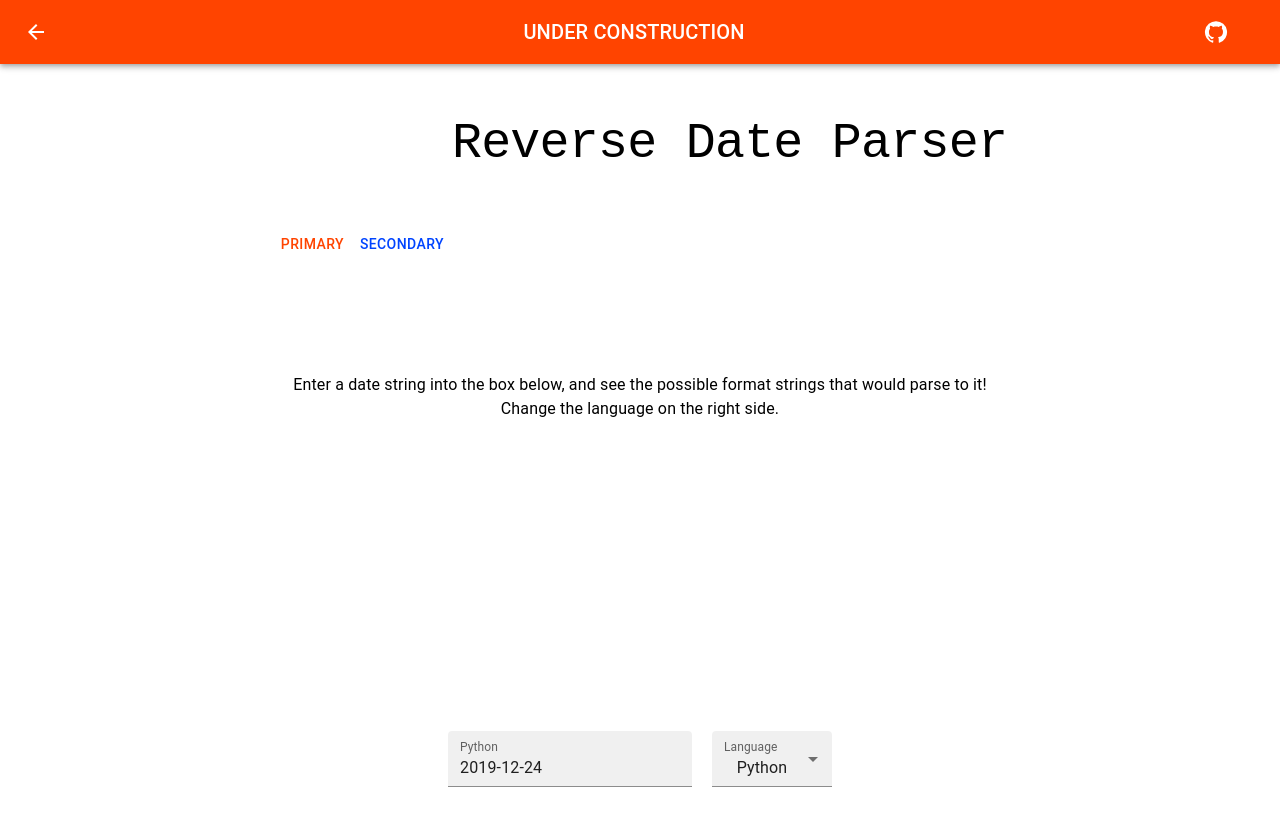
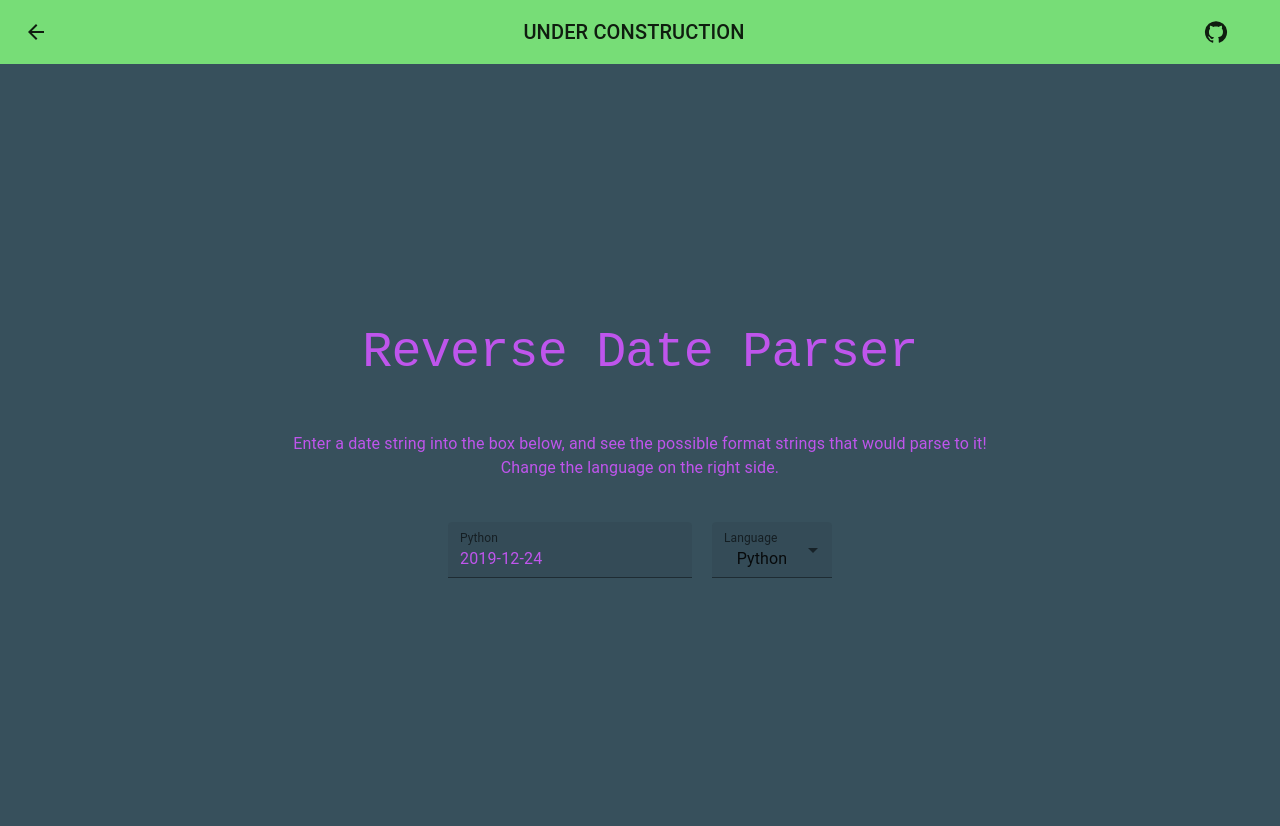
Before and after one commit to johnyenter-briars/reverse-date-parser, a React (Create React App) app: page / in a window 1280 px wide. Shown: the top 826 px of the page. Built offline with nearby package versions, Linux system fonts and the light colour scheme.

Commit message:
uhhhh less ugly?

```diff
--- a/src/app/ReverseDateParser.tsx
+++ b/src/app/ReverseDateParser.tsx
@@ -53,7 +53,7 @@ const ReverseDateParser: React.FC = () => {
                         textAlign: 'center',
                         minHeight: '100vh',
                         // background: 'orange',
-                        // bgcolor: 'primary.main',
+                        bgcolor: 'secondary.dark',
                     }}
                 >
                     <Box
@@ -77,12 +77,11 @@ const ReverseDateParser: React.FC = () => {
                             }}
                         >
 
-                            <Button>Primary</Button>
-                            <Button color="secondary">Secondary</Button>
                             <Typography
                                 variant='h1'
                                 sx={{
-                                    marginBottom: '200px'
+                                    marginBottom: '1em',
+                                    color: 'secondary.light',
                                 }}
                             >
                                 Reverse Date Parser
@@ -90,13 +89,17 @@ const ReverseDateParser: React.FC = () => {
                         </Box>
                         <Typography
                             variant='body1'
+                            sx={{
+                                color: 'secondary.light',
+                            }}
                         >
                             Enter a date string into the box below, and see the possible format strings that would parse to it!
                         </Typography>
                         <Typography
                             variant='body1'
                             sx={{
-                                marginBottom: '300px'
+                                marginBottom: '2em',
+                                color: 'secondary.light',
                             }}
                         >
                             Change the language on the right side.
--- a/src/components/InputArea.tsx
+++ b/src/components/InputArea.tsx
@@ -36,12 +36,28 @@ const InputArea: React.FC<IInputAreaProps> = (props: IInputAreaProps) => {
                     }}
                 >
                     <TextField
-                        color="secondary"
+                        // color="secondary"
                         value={props.currentString}
                         onChange={props.onUserInput}
                         id="outlined-basic"
                         label={props.currentLanguage}
-                        variant="filled" />
+                        variant="filled"
+                        sx={{
+                            // color: 'red'
+                            textField: {
+                                width: '90%',
+                                marginLeft: 'auto',
+                                marginRight: 'auto',
+                                paddingBottom: 0,
+                                marginTop: 0,
+                                fontWeight: 500
+                            },
+                            input: {
+                                color: 'secondary.light'
+                            }
+
+                        }}
+                    />
                 </Box>
                 <ResultsList
                     options={props.parsedOptions}
--- a/src/theme/Theme.tsx
+++ b/src/theme/Theme.tsx
@@ -12,26 +12,21 @@ const RdpTheme = createTheme({
     },
     palette: {
         primary: {
-            // light: will be calculated from palette.primary.main,
-            main: '#ff4400',
-            // dark: will be calculated from palette.primary.main,
-            // contrastText: will be calculated to contrast with palette.primary.main
+            main: '#77DD77',
+            light: 'ffffff',
+            dark: '000000'
+
         },
         secondary: {
-            light: '#0066ff',
+            light: '#BF55EC',
+            dark: '#37505c',
             main: '#0044ff',
-            // dark: will be calculated from palette.secondary.main,
             contrastText: '#ffcc00',
         },
         background: {
             default: 'ffffff'
         },
-        // Used by `getContrastText()` to maximize the contrast between
-        // the background and the text.
         contrastThreshold: 3,
-        // Used by the functions below to shift a color's luminance by approximately
-        // two indexes within its tonal palette.
-        // E.g., shift from Red 500 to Red 300 or Red 700.
         tonalOffset: 0.2,
     },
 });
```
